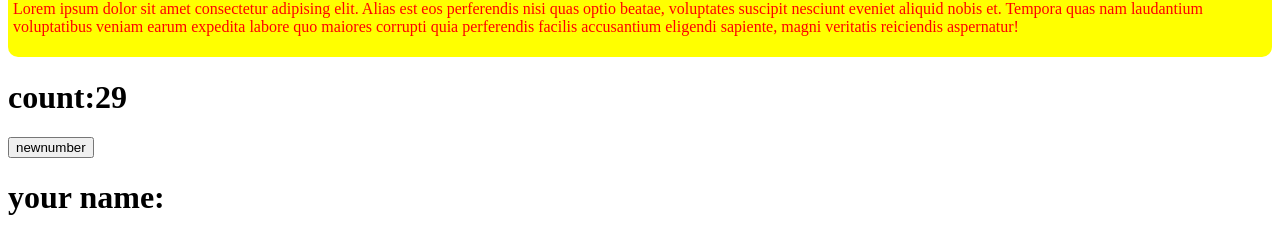
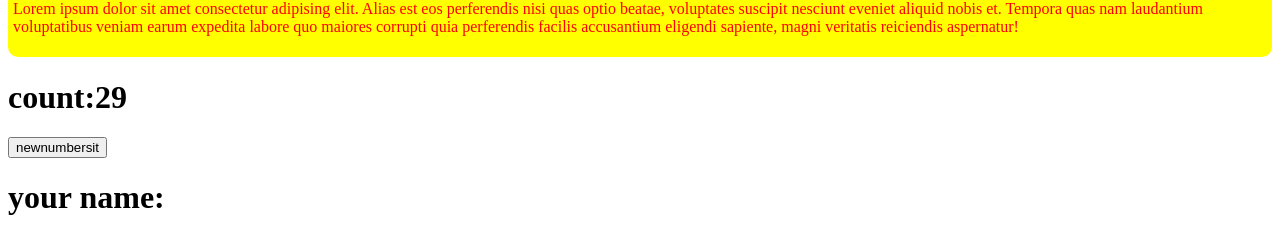
Before and after one commit to umeshsharma619/react-practise, a React (Vite) app: page / in a window 1280 px wide. Shown: the part 1325-1552 px from the top of the page. Built offline with nearby package versions, Linux system fonts and the light colour scheme; no server answers.

Commit message:
random number genrater

```diff
--- a/src/components/random.jsx
+++ b/src/components/random.jsx
@@ -9,7 +9,7 @@ const Random = () => {
     <div>
       <h1>count:{random}</h1>
       <button onClick={() => setRandom(Math.round(Math.random() * 100))}>
-        newnumber
+        newnumbersit
       </button>
     </div>
   );
```
